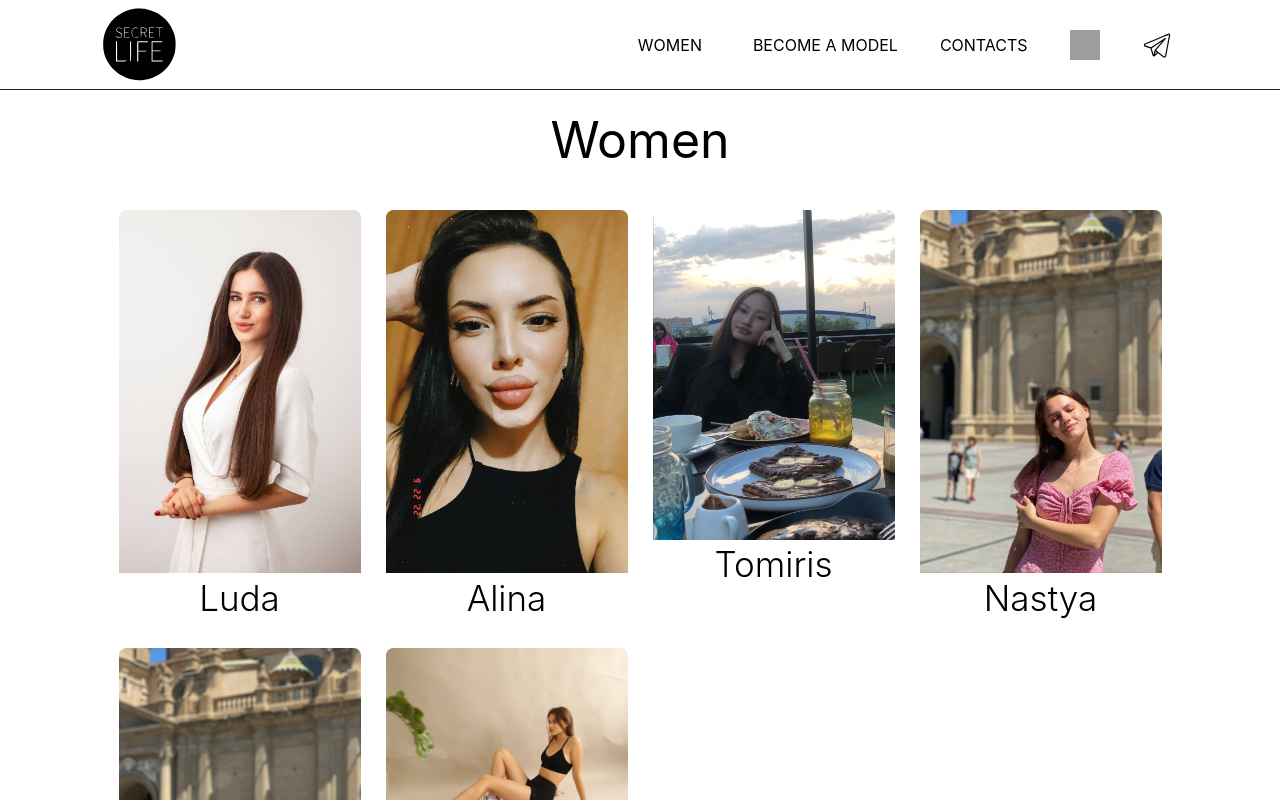
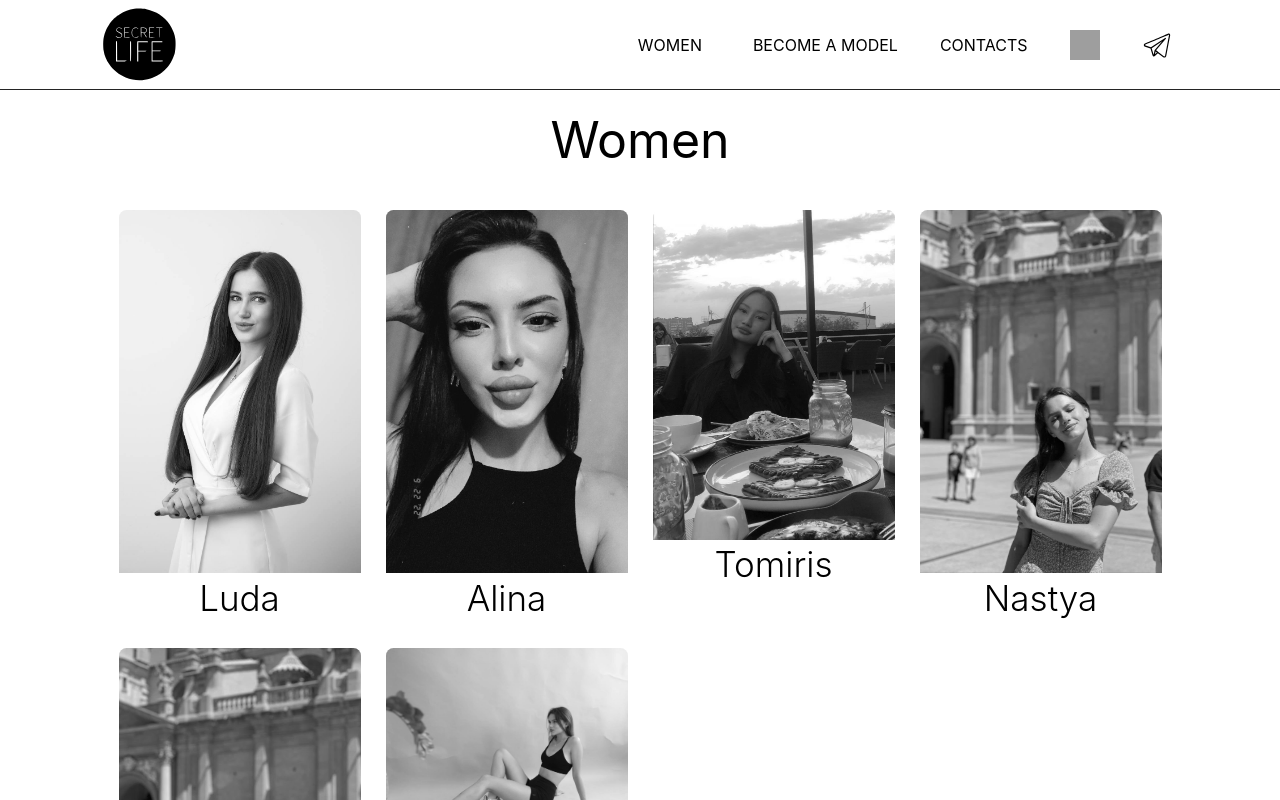
Before and after one commit to chyVacheck/Secret_Life, a React (Create React App) app: page /women in a window 1280 px wide. Shown: the top 800 px of the page. Built offline with nearby package versions, Linux system fonts and the light colour scheme; grey boxes are pictures that could not be loaded.

Commit message:
feat: добавить анимацию приближения фото

```diff
--- a/src/components/Woman/Woman.css
+++ b/src/components/Woman/Woman.css
@@ -30,6 +30,14 @@
   width: 100%;
   height: 100%;
   z-index: 1;
+  transition: 1s;
+  -webkit-filter: grayscale(100%); /* Safari 6.0 - 9.0 */
+  filter: grayscale(100%);
+}
+
+.woman__main-photo:hover {
+  -webkit-filter: grayscale(0%); /* Safari 6.0 - 9.0 */
+  filter: grayscale(0%);
 }
 
 .woman__title {
```
